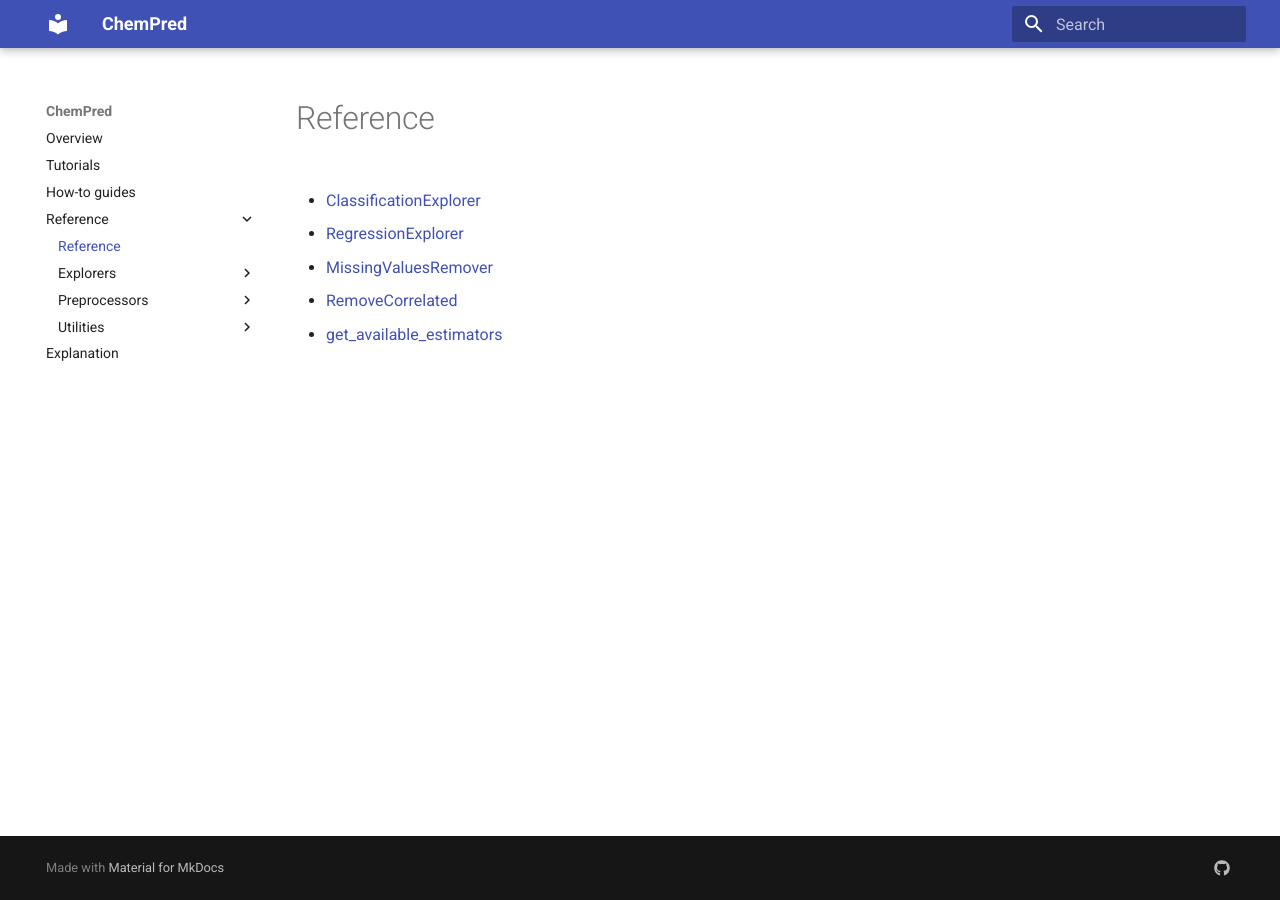
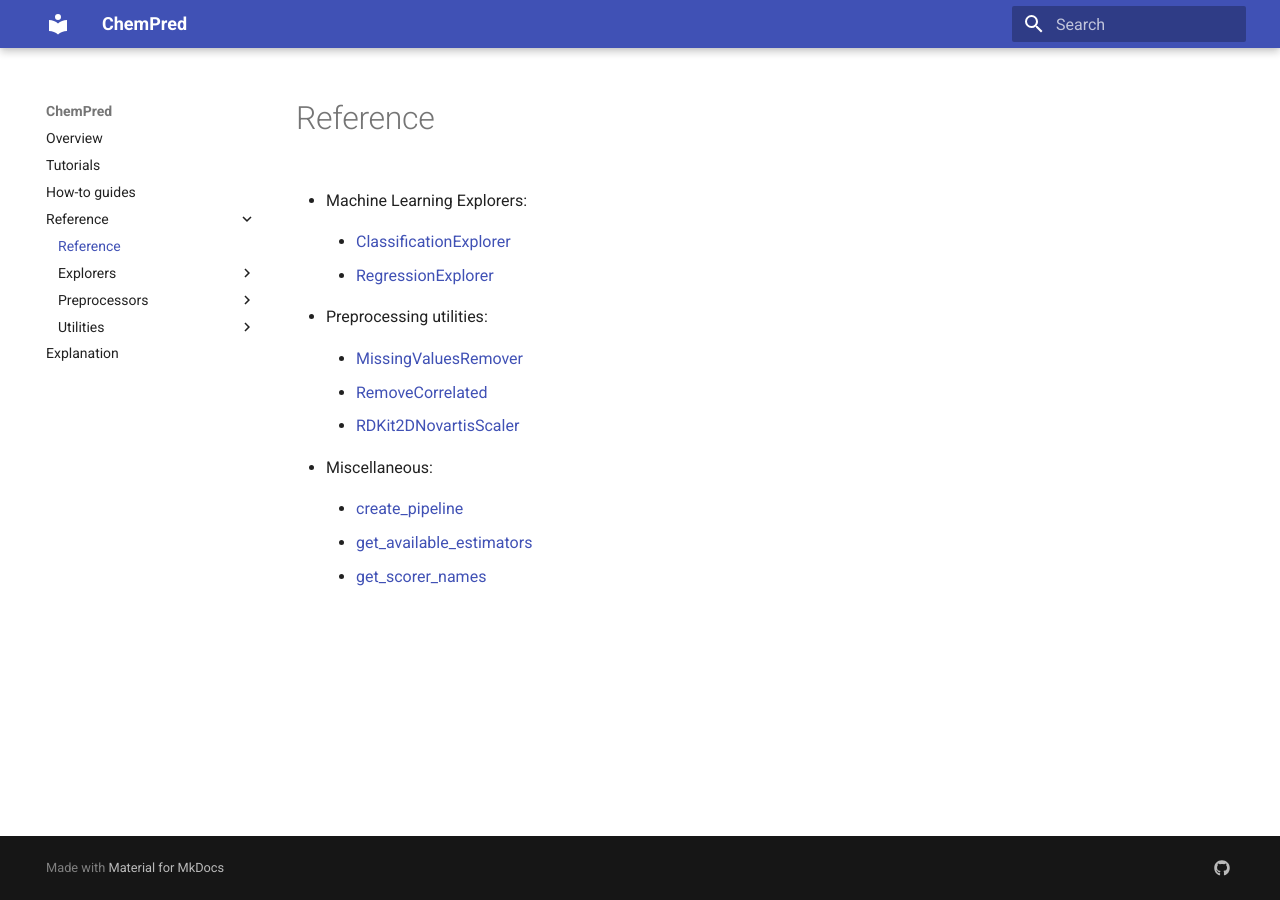
Before and after one commit to BernalFA/chempred, an MkDocs documentation site: the page built from docs/docs/reference.md, in a window 1280 px wide. Built offline with MkDocs 1.6.1 and Material for MkDocs 9.7.7, drawn with Linux system fonts in a browser that asks for light colours.

Commit message:
update docs

```diff
--- a/docs/docs/reference.md
+++ b/docs/docs/reference.md
@@ -2,12 +2,24 @@ Reference
 ===============
 
 
-- [ClassificationExplorer](./reference/classification_explorer.md)
+- Machine Learning Explorers:
 
-- [RegressionExplorer](./reference/regression_explorer.md)
+    - [ClassificationExplorer](./reference/classification_explorer.md)
 
-- [MissingValuesRemover](./reference/missing_values_remover.md)
+    - [RegressionExplorer](./reference/regression_explorer.md)
 
-- [RemoveCorrelated](./reference/remove_correlated.md)
+- Preprocessing utilities:
 
-- [get_available_estimators](./reference/get_available_estimators.md)
+    - [MissingValuesRemover](./reference/missing_values_remover.md)
+
+    - [RemoveCorrelated](./reference/remove_correlated.md)
+
+    - [RDKit2DNovartisScaler](./reference/novartis_scaler.md)
+
+- Miscellaneous:
+
+    - [create_pipeline](./reference/create_pipeline.md)
+
+    - [get_available_estimators](./reference/get_available_estimators.md)
+
+    - [get_scorer_names](./reference/get_scorer_names.md)
--- a/docs/mkdocs.yml
+++ b/docs/mkdocs.yml
@@ -31,9 +31,12 @@ nav:
           - reference/regression_explorer.md
       - Preprocessors:
           - reference/missing_values_remover.md
+          - reference/novartis_scaler.md
           - reference/remove_correlated.md
       - Utilities:
+          - reference/create_pipeline.md
           - reference/get_available_estimators.md
+          - reference/get_scorer_names.md
   - explanation.md
 
 
```
Also changed, not shown: docs/docs/reference/create_pipeline.md (added, +1 -0 lines), docs/docs/reference/get_available_estimators.md (+1 -1 lines), docs/docs/reference/get_scorer_names.md (added, +1 -0 lines), docs/docs/reference/novartis_scaler.md (added, +4 -0 lines).
